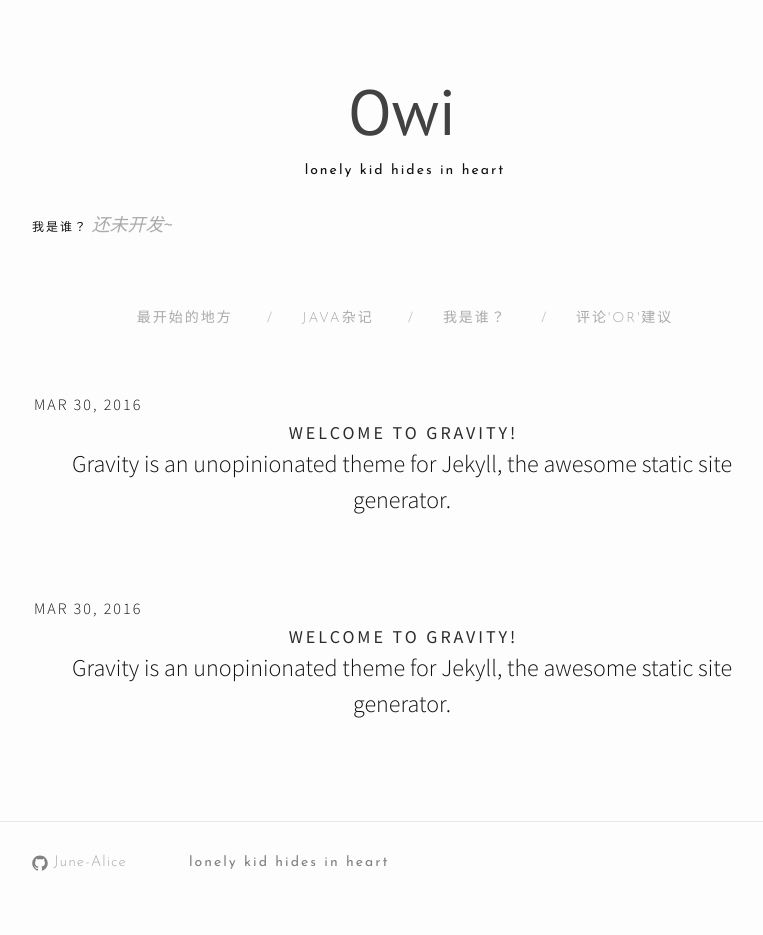
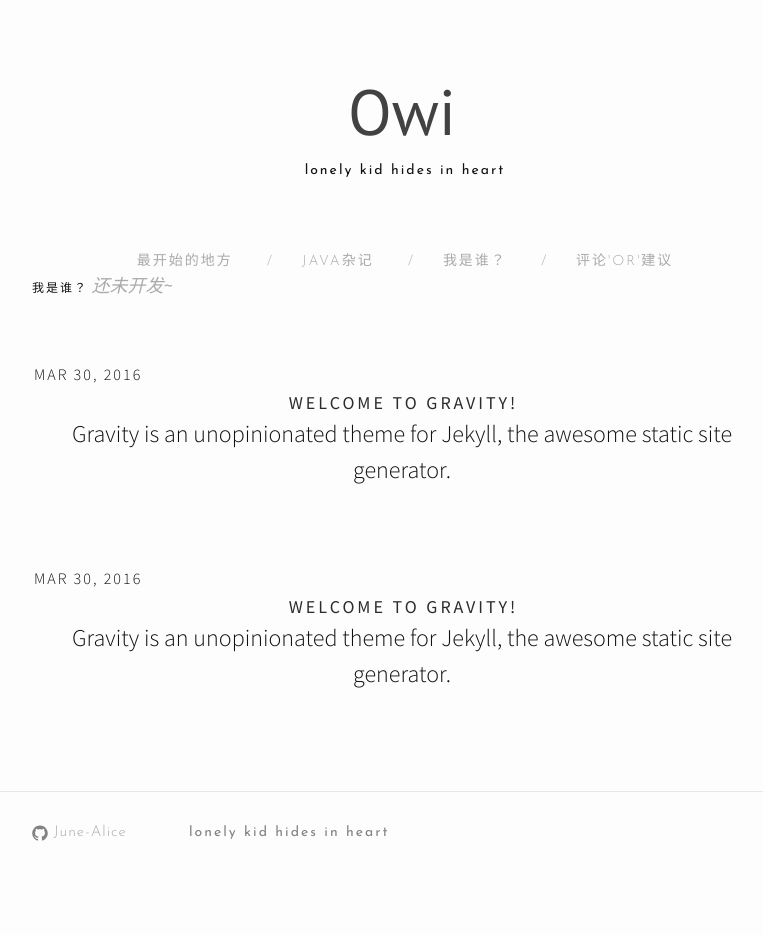
Before and after one commit to June-Alice/owi, a Jekyll site: the page built from about.md, in a window 1280 px wide. Shown: the whole page, without its empty margins (238-1001 px from the left). Built offline with Jekyll 4.4.1, drawn with Linux system fonts in a browser that asks for light colours; nearby versions of some CDN libraries; after the commit the page ends 905 px from its top, so only the background shows below that.

Commit message:
one test

```diff
--- a/404.html
+++ b/404.html
@@ -2,6 +2,7 @@
 layout: page
 sitemap:
   exclude: 'yes'
+error: 404
 ---
 
 <h2 class="go-home">
--- a/_layouts/archive.html
+++ b/_layouts/archive.html
@@ -1,20 +1,7 @@
 ---
 layout: page
 ---
-<div class="wrapper">
-  <center>
-    <div class="trigger site-navigation">
-      <a class="page-link" href="{{site.url}}{{site.baseurl}}">最开始的地方</a>
 
-      {% for sitePage in site.pages %}
-      {% if sitePage.title %}
-
-      <span class="exclamationMark">/</span><a class="page-link" href="{{sitePage.url | prepend: site.baseurl }}">{{sitePage.title}}</a>
-      {% endif %}
-      {% endfor %}
-    </div>
-  </center>
-</div>
 {% for post in site.posts %}
 {% for cat in post.categories %}
 {% if cat == page.category %}
--- a/_layouts/default.html
+++ b/_layouts/default.html
@@ -12,8 +12,9 @@
         {{ content }}
       </div>
     </div>
-
+    {% if page.error != 404 %}
     {% include footer.html %}
+    {% endif %}
 
   </body>
 
--- a/_layouts/page.html
+++ b/_layouts/page.html
@@ -2,10 +2,21 @@
 layout: default
 ---
 <article class="post">
+    <div class="wrapper">
+        <center>
+            <div class="trigger site-navigation">
+                <a class="page-link" href="{{site.url}}{{site.baseurl}}">最开始的地方</a>
 
-  <header class="post-header">
-  <!--  <h1 class="post-title">{{ page.title }}</h1>-->
-  </header>
+                {% for sitePage in site.pages %}
+                {% if sitePage.title %}
+
+                <span class="exclamationMark">/</span><a class="page-link"
+                                                         href="{{sitePage.url | prepend: site.baseurl }}">{{sitePage.title}}</a>
+                {% endif %}
+                {% endfor %}
+            </div>
+        </center>
+    </div>
 
     {%if page.tagline%}
     <div class="tagline">
```
Lines whose indentation alone changed are shown as unchanged.
